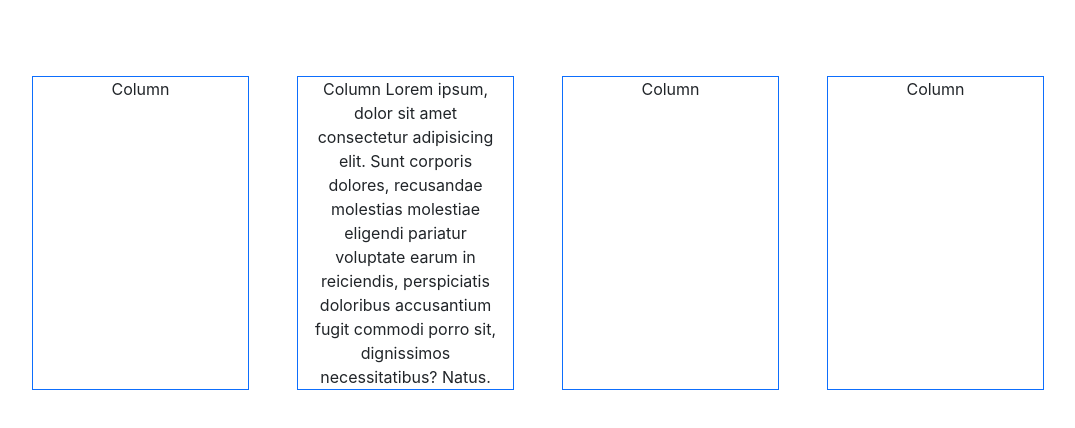
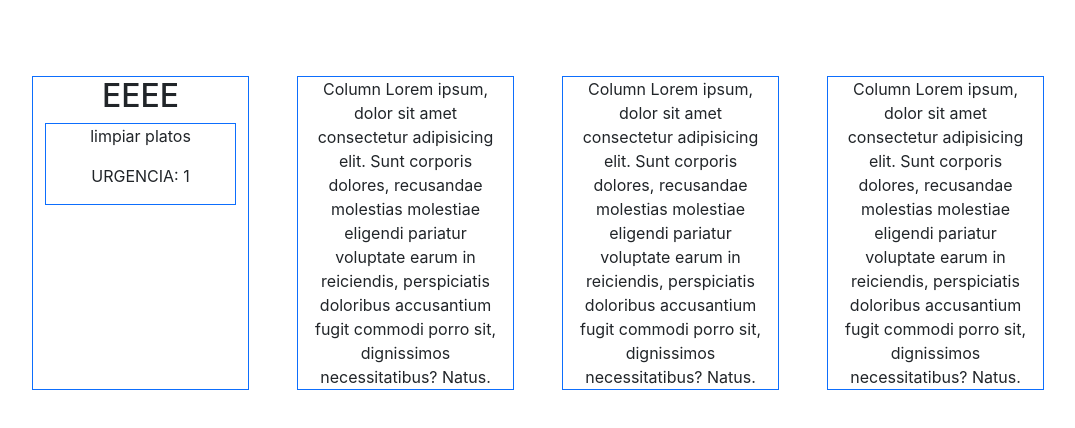
Before and after one commit to Morales-73/Kanban, a React (Create React App) app: page / in a window 1280 px wide. Shown: the top 428 px of the page, without its empty margins (102-1177 px from the left). Built offline with nearby package versions, Linux system fonts and the light colour scheme; the HTML template or start-up script is replaced by a standard one.

Commit message:
Update Columna.jsx

```diff
--- a/src/components/Columna.jsx
+++ b/src/components/Columna.jsx
@@ -6,19 +6,33 @@ const Columna = () => {
           <div className="container text-center p-1">
               <div class="row p-5">
                   <div class="col border border-primary pl-1 pr-1 m-4">
-                      Column
+                      <h2>EEEE</h2>
+
+                      <div class="border border-primary">
+                        <p>limpiar platos</p>
+                        <p>URGENCIA: 1</p>
+
+                        </div>
                   </div>
+
                   <div class="col border border-primary pl-1 pr-1 m-4">
                       Column
 
                       Lorem ipsum, dolor sit amet consectetur adipisicing elit. Sunt corporis dolores, recusandae molestias molestiae eligendi pariatur voluptate earum in reiciendis, perspiciatis doloribus accusantium fugit commodi porro sit, dignissimos necessitatibus? Natus.
                   </div>
+
                   <div class="col border border-primary pl-1 pr-1 m-4">
                       Column
+
+                      Lorem ipsum, dolor sit amet consectetur adipisicing elit. Sunt corporis dolores, recusandae molestias molestiae eligendi pariatur voluptate earum in reiciendis, perspiciatis doloribus accusantium fugit commodi porro sit, dignissimos necessitatibus? Natus.
                   </div>
+
                   <div class="col border border-primary pl-1 pr-1 m-4">
                       Column
+
+                      Lorem ipsum, dolor sit amet consectetur adipisicing elit. Sunt corporis dolores, recusandae molestias molestiae eligendi pariatur voluptate earum in reiciendis, perspiciatis doloribus accusantium fugit commodi porro sit, dignissimos necessitatibus? Natus.
                   </div>
+
               </div>
           </div>
     </>
```
